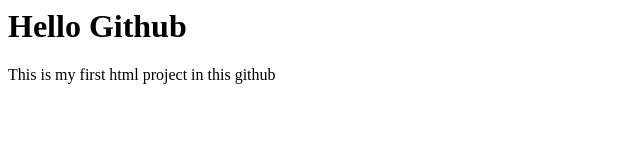
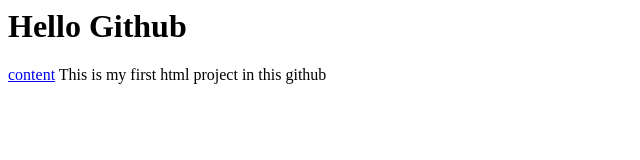
Before and after one commit to sibistriker/1st-webpage, a plain HTML site: page index.html in a window 1280 px wide. Shown: the whole page, without its empty margins (0-640 px from the left). Drawn offline with Linux system fonts and the light colour scheme.

Commit message:
Update index.html

```diff
--- a/index.html
+++ b/index.html
@@ -1,6 +1,7 @@
 <html>
 <h1> Hello Github
 </h1>
+  <a href="content.html"> content</a>
 <body>This is my first html project in this github
 </body>
 </html>
```
